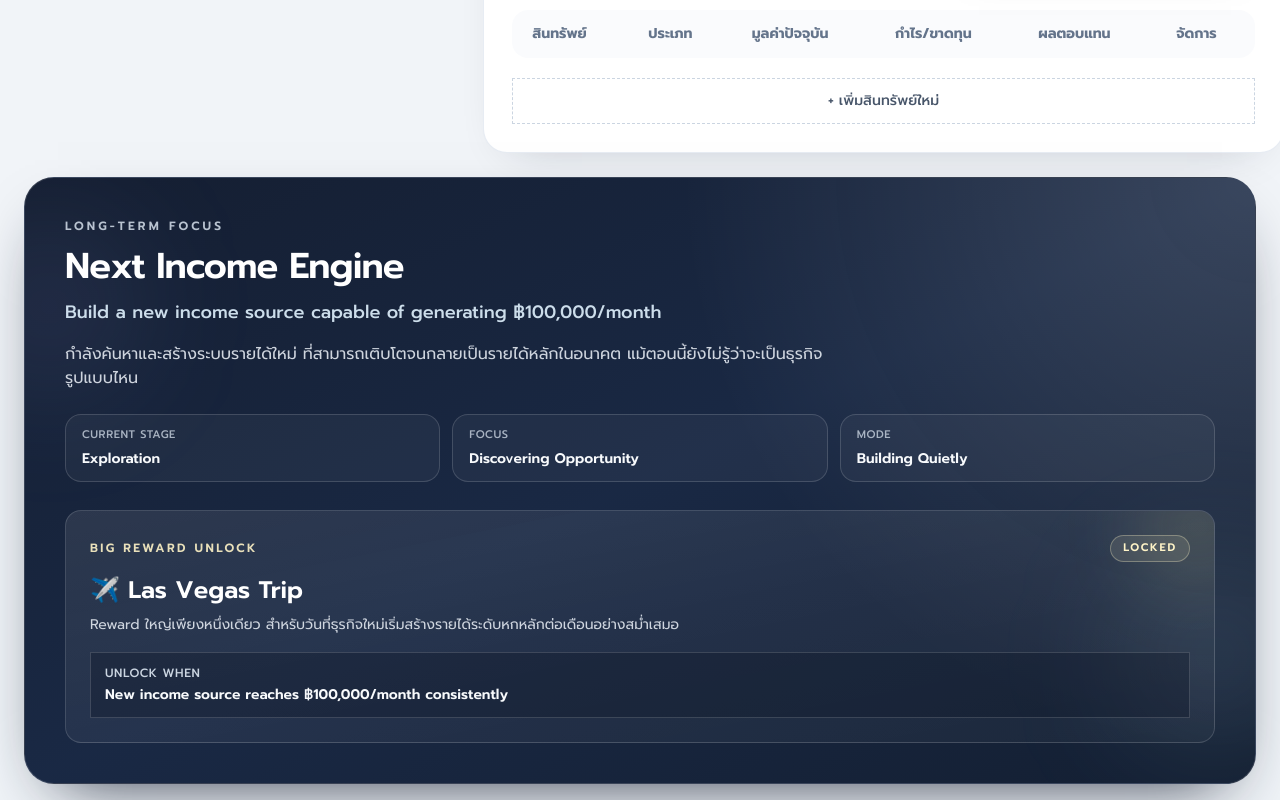
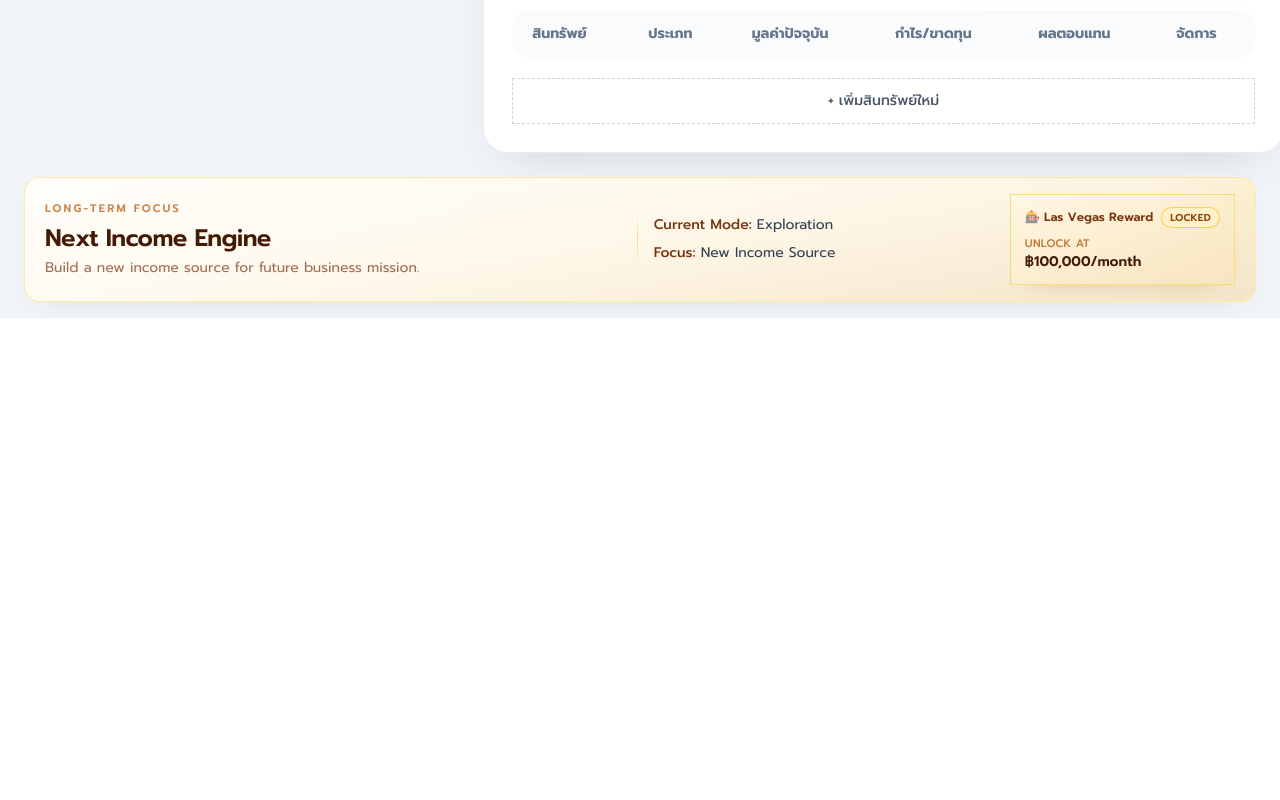
Before and after one commit to Fuadee/GOAL, a Next.js app: page /money-management in a window 1280 px wide. Shown: the part 1420-2220 px from the top of the page. After the commit the page ends 1738 px from the top, so only its background shows below. Built offline with nearby package versions, Linux system fonts and the light colour scheme; no server answers; a web font is replaced by a local one.

Commit message:
Refine Next Income Engine into compact premium focus card

```diff
--- a/components/money/SimpleMoneyManagement.tsx
+++ b/components/money/SimpleMoneyManagement.tsx
@@ -86,46 +86,34 @@ export function SimpleMoneyManagement({ data }: { data: MoneyManagementPageData
       <GrowthAssetsCard rows={growthRows} totalValue={data.growthSummary.totalValue} totalProfitLoss={data.growthSummary.totalProfitLoss} onCreate={() => { setGrowthEditing(null); setGrowthOpen(true); }} onEdit={(row) => { setGrowthEditing(row); setGrowthOpen(true); }} onDelete={(id) => startTransition(async () => { if (!confirm('ยืนยันการลบ Growth Asset นี้?')) return; const res = await deleteGrowthAssetAction(id); if (res.success) router.refresh(); })} />
     </div>
 
-    <section className="relative mt-10 overflow-hidden rounded-[30px] border border-white/15 bg-gradient-to-br from-[#081226]/95 via-[#0D1D3A]/95 to-[#071327]/95 p-6 text-slate-100 shadow-[0_28px_65px_-34px_rgba(15,23,42,0.95)] backdrop-blur-xl md:mt-14 md:p-8 lg:p-10">
-      <div className="pointer-events-none absolute -left-16 top-10 h-44 w-44 rounded-full bg-indigo-300/10 blur-3xl" />
-      <div className="pointer-events-none absolute -right-14 bottom-8 h-48 w-48 rounded-full bg-sky-200/10 blur-3xl" />
-      <div className="pointer-events-none absolute inset-0 bg-[radial-gradient(circle_at_top_right,rgba(255,255,255,0.14),transparent_42%)]" />
-      <div className="relative">
-        <p className="text-xs font-semibold uppercase tracking-[0.26em] text-slate-300/90">Long-Term Focus</p>
-        <h2 className="mt-3 text-3xl font-semibold tracking-tight text-white md:text-4xl">Next Income Engine</h2>
-        <p className="mt-3 text-base font-medium text-sky-100/90 md:text-lg">Build a new income source capable of generating ฿100,000/month</p>
-        <p className="mt-4 max-w-3xl text-sm leading-relaxed text-slate-200/90 md:text-base">กำลังค้นหาและสร้างระบบรายได้ใหม่ ที่สามารถเติบโตจนกลายเป็นรายได้หลักในอนาคต แม้ตอนนี้ยังไม่รู้ว่าจะเป็นธุรกิจรูปแบบไหน</p>
-
-        <div className="mt-6 grid grid-cols-1 gap-3 md:grid-cols-3">
-          <div className="rounded-2xl border border-white/15 bg-white/[0.04] px-4 py-3">
-            <p className="text-[11px] font-medium uppercase tracking-wider text-slate-300/80">Current Stage</p>
-            <p className="mt-1.5 text-sm font-semibold text-slate-50">Exploration</p>
-          </div>
-          <div className="rounded-2xl border border-white/15 bg-white/[0.04] px-4 py-3">
-            <p className="text-[11px] font-medium uppercase tracking-wider text-slate-300/80">Focus</p>
-            <p className="mt-1.5 text-sm font-semibold text-slate-50">Discovering Opportunity</p>
-          </div>
-          <div className="rounded-2xl border border-white/15 bg-white/[0.04] px-4 py-3">
-            <p className="text-[11px] font-medium uppercase tracking-wider text-slate-300/80">Mode</p>
-            <p className="mt-1.5 text-sm font-semibold text-slate-50">Building Quietly</p>
-          </div>
+    <section className="group relative mt-8 overflow-hidden rounded-2xl border border-amber-200/70 bg-gradient-to-br from-[#FFFCF5] via-[#FFF8EA] to-[#F7EAD2] px-4 py-4 text-slate-800 shadow-[0_14px_30px_-26px_rgba(120,86,20,0.35)] transition-all duration-300 hover:-translate-y-0.5 hover:shadow-[0_18px_34px_-26px_rgba(120,86,20,0.42)] md:mt-10 md:px-5 md:py-4.5">
+      <div className="pointer-events-none absolute -right-8 -top-8 h-20 w-20 rounded-full bg-amber-200/35 blur-2xl transition-opacity duration-300 group-hover:opacity-90" />
+      <div className="pointer-events-none absolute inset-0 bg-[linear-gradient(120deg,rgba(255,255,255,0.45),transparent_45%,rgba(196,142,55,0.06))]" />
+      <div className="relative flex flex-col gap-4 md:flex-row md:items-center md:justify-between">
+        <div className="min-w-0 md:flex-1">
+          <p className="text-[11px] font-semibold uppercase tracking-[0.2em] text-amber-700/70">Long-Term Focus</p>
+          <h2 className="mt-1 text-xl font-semibold tracking-tight text-amber-950 md:text-2xl">Next Income Engine</h2>
+          <p className="mt-1 text-xs text-amber-900/70 md:text-sm">Build a new income source for future business mission.</p>
         </div>
 
-        <div className="relative mt-7 overflow-hidden rounded-2xl border border-white/15 bg-gradient-to-br from-white/[0.09] via-white/[0.05] to-white/[0.03] p-4 sm:p-5 md:p-6">
-          <div className="pointer-events-none absolute -right-10 -top-10 h-28 w-28 rounded-full bg-amber-200/15 blur-2xl" />
+        <div className="hidden h-12 w-px bg-gradient-to-b from-transparent via-amber-300/80 to-transparent md:block" />
+
+        <div className="grid flex-1 gap-2 text-sm text-slate-700 md:max-w-[340px]">
+          <p><span className="font-medium text-amber-900">Current Mode:</span> Exploration</p>
+          <p><span className="font-medium text-amber-900">Focus:</span> New Income Source</p>
+        </div>
+
+        <article className="relative overflow-hidden rounded-xl border border-amber-300/70 bg-gradient-to-br from-[#FFF7E2] to-[#F8E4BF] px-3.5 py-3 shadow-[0_12px_22px_-20px_rgba(120,86,20,0.45)] md:min-w-[210px]">
+          <div className="pointer-events-none absolute -right-6 -top-6 h-12 w-12 rounded-full bg-amber-100/70 blur-xl" />
           <div className="relative">
-            <div className="flex flex-wrap items-center justify-between gap-2">
-              <p className="text-xs font-semibold uppercase tracking-[0.2em] text-amber-100/90">Big Reward Unlock</p>
-              <span className="rounded-full border border-amber-100/30 bg-amber-100/10 px-3 py-1 text-[11px] font-semibold uppercase tracking-[0.16em] text-amber-100">Locked</span>
+            <div className="flex items-center justify-between gap-2">
+              <p className="text-xs font-semibold text-amber-900">🎰 Las Vegas Reward</p>
+              <span className="rounded-full border border-amber-400/70 bg-amber-100/80 px-2 py-0.5 text-[10px] font-semibold uppercase tracking-wide text-amber-800">Locked</span>
             </div>
-            <p className="mt-3 text-2xl font-semibold text-white">✈️ Las Vegas Trip</p>
-            <p className="mt-2 text-sm leading-relaxed text-slate-200/90">Reward ใหญ่เพียงหนึ่งเดียว สำหรับวันที่ธุรกิจใหม่เริ่มสร้างรายได้ระดับหกหลักต่อเดือนอย่างสม่ำเสมอ</p>
-            <div className="mt-4 rounded-xl border border-white/15 bg-slate-900/35 px-3.5 py-3">
-              <p className="text-xs font-medium uppercase tracking-wider text-slate-300">Unlock when</p>
-              <p className="mt-1 text-sm font-semibold text-slate-50">New income source reaches ฿100,000/month consistently</p>
-            </div>
+            <p className="mt-2 text-[11px] font-medium uppercase tracking-wide text-amber-700/80">Unlock at</p>
+            <p className="text-sm font-semibold text-amber-950">฿100,000/month</p>
           </div>
-        </div>
+        </article>
       </div>
     </section>
 
```
